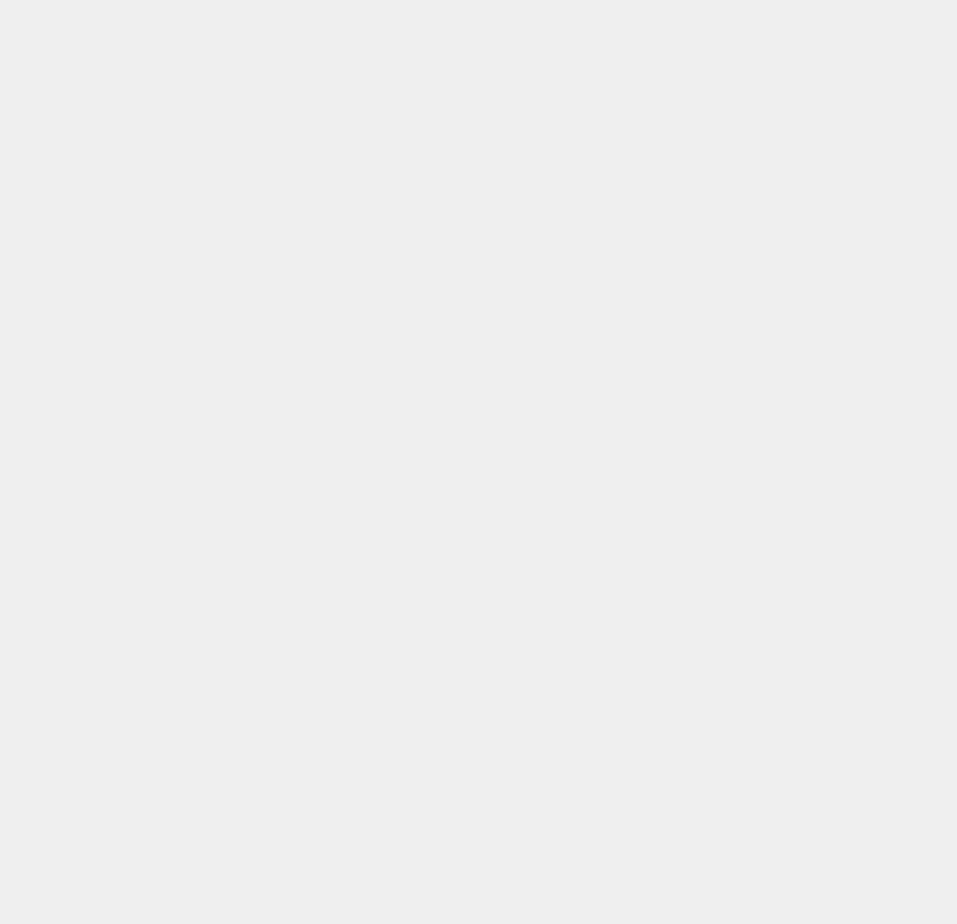
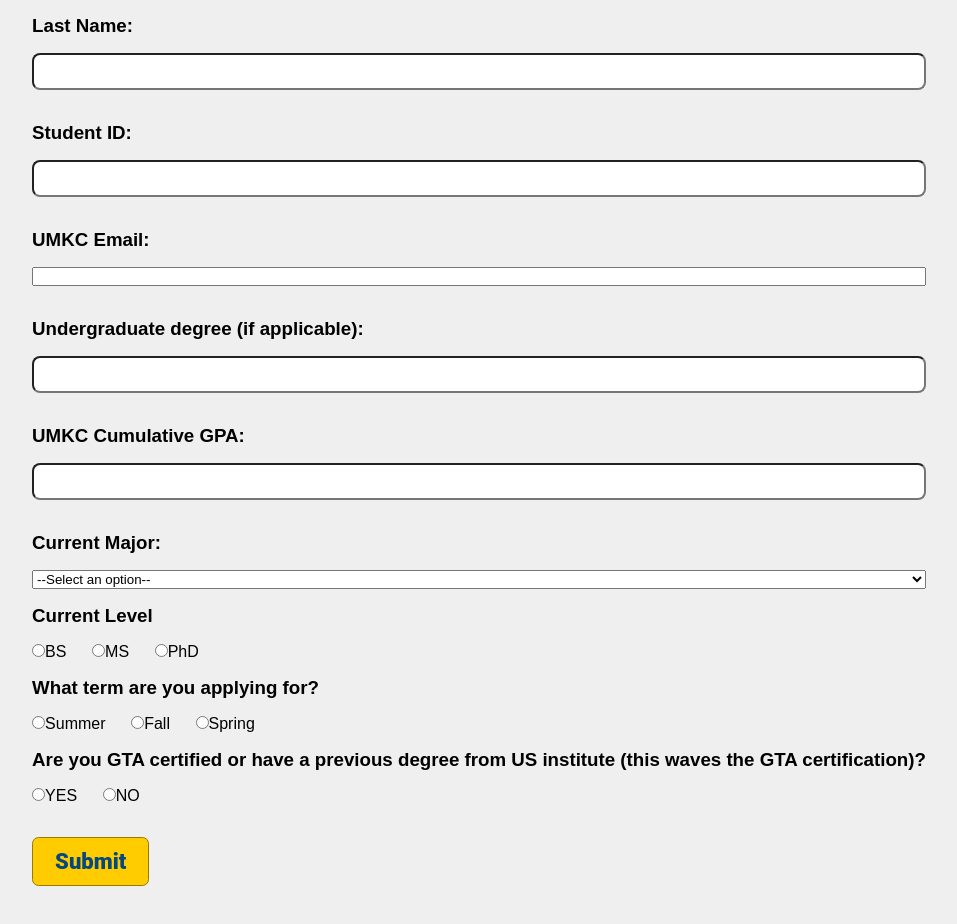
Before and after one commit to TheWonderingGecko/Grader-app, a React (Vite) app in the folder Frontend/: page / in a window 1280 px wide. Shown: the part 360-1284 px from the top of the page, without its empty margins (161-1118 px from the left). Before the commit the page ends 800 px from the top, so only its background shows below. Built offline with nearby package versions, Linux system fonts and the light colour scheme.

Commit message:
basics of application done

```diff
--- a/Frontend/src/CSS/applicationPage.css
+++ b/Frontend/src/CSS/applicationPage.css
@@ -1,3 +1,59 @@
+:root {
+  --umkc-light-blue: #0066cc;
+  --umkc-dark-blue: #04487f;
+  --umkc-yellow: #ffd52f;
+  --umkc-dark-yellow: #bd9e22;
+  --standard-umkc-font: 'Roboto', serif;
+}
+
+/* default button implementation */
+.btn {
+  --background-hue: 0;
+  --background-saturation: 0%;
+  --initial-background-lightness: 90%;
+  --background-lightness: var(--initial-background-lightness);
+  --border-lightness: calc(var(--initial-background-lightness) - 20%);
+
+  background-color: hsl(
+    var(--background-hue),
+    var(--background-saturation),
+    var(--background-lightness)
+  );
+  border: 1px solid
+    hsl(
+      var(--background-hue),
+      var(--background-saturation),
+      var(--border-lightness)
+    );
+  outline: none;
+  cursor: pointer;
+  padding: 0.5em 1em;
+  border-radius: 0.3em;
+}
+
+.btn:hover,
+.btn:focus {
+  --background-lightness: calc(var(--initial-background-lightness) - 10%);
+  box-shadow: 0 0 5px 0
+    hsl(
+      var(--background-hue),
+      var(--background-saturation),
+      var(--border-lightness)
+    );
+}
+
+.btn.btn-submit {
+  --background-hue: 48;
+  --background-saturation: 100%;
+  --initial-background-lightness: 50%;
+  color: var(--umkc-dark-blue);
+  height: fit-content;
+  width: fit-content;
+  bottom: 10px;
+  font-weight: 900;
+  right: 35px;
+}
+
 .applicationPage-content {
   display: flex;
   align-content: center;
@@ -7,14 +63,15 @@
 }
 
 .form-container {
-  background-color: red;
+  /* background-color: var(--umkc-light-blue); */
   align-self: flex-start;
   display: flex;
   align-content: center;
   justify-content: center;
-  width: 50vw;
-  border: solid 3px black;
-  border-radius: 5px;
+  width: fit-content;
+  /* border: solid 3px black;
+  border-radius: 5px; */
+  padding: 2rem;
 }
 
 .Title {
@@ -34,3 +91,21 @@
 
   cursor: pointer;
 }
+
+fieldset {
+  border: none;
+}
+
+form {
+  display: flex;
+  flex-direction: column;
+  row-gap: 2vh;
+}
+
+legend {
+  margin-bottom: 1rem;
+}
+
+form label {
+  margin-right: 2vw;
+}
--- a/Frontend/src/Components/Application_page_components/Application_content.jsx
+++ b/Frontend/src/Components/Application_page_components/Application_content.jsx
@@ -1,10 +1,194 @@
+import { useState } from 'react'
 import '../../CSS/applicationPage.css'
 
 const Application_content = () => {
+  const [firstName, setFirstName] = useState('')
+  const [lastName, setLastName] = useState('')
+  const [studentID, setStudentID] = useState('')
+  const [umkcEmail, setUMKCEmail] = useState('')
+  const [degree, setDegree] = useState('')
+  const [gpa, setGpa] = useState('')
+  const [major, setMajor] = useState('')
+  const [level, setLevel] = useState('')
+  const [term, setTerm] = useState('')
+  const [gta, setGta] = useState('')
+
   return (
     <div className="applicationPage-content">
       <div className="form-container">
-        <h2 className="Title">Application form</h2>
+        <form>
+          <h2 className="Title">Application form</h2>
+          <label>
+            <h3>First Name:</h3>
+          </label>
+          <input
+            type="text"
+            onChange={(e) => setFirstName(e.target.value)}
+            value={firstName}
+            // className={emptyFields.includes('title') ? 'error' : ''}
+            required
+          />
+
+          <label>
+            <h3>Last Name:</h3>
+          </label>
+          <input
+            type="text"
+            onChange={(e) => setLastName(e.target.value)}
+            value={lastName}
+            // className={emptyFields.includes('title') ? 'error' : ''}
+            required
+          />
+
+          <label>
+            <h3>Student ID:</h3>
+          </label>
+          <input
+            type="text"
+            onChange={(e) => setStudentID(e.target.value)}
+            value={studentID}
+            // className={emptyFields.includes('title') ? 'error' : ''}
+            required
+          />
+
+          <label>
+            <h3>UMKC Email:</h3>
+          </label>
+          <input
+            type="email"
+            onChange={(e) => setUMKCEmail(e.target.value)}
+            value={umkcEmail}
+            // className={emptyFields.includes('title') ? 'error' : ''}
+            required
+          />
+
+          <label>
+            <h3>Undergraduate degree (if applicable):</h3>
+          </label>
+          <input
+            type="text"
+            onChange={(e) => setDegree(e.target.value)}
+            value={degree}
+            // className={emptyFields.includes('title') ? 'error' : ''}
+            required
+          />
+
+          <label>
+            <h3>UMKC Cumulative GPA:</h3>
+          </label>
+          <input
+            type="text"
+            onChange={(e) => setGpa(e.target.value)}
+            value={gpa}
+            // className={emptyFields.includes('title') ? 'error' : ''}
+            required
+          />
+
+          <label htmlFor="major">
+            <h3>Current Major:</h3>
+          </label>
+          <select id="major" required>
+            <option value="">--Select an option--</option>
+            <option value="CS">CS</option>
+            <option value="ECE">ECE</option>
+            <option value="IT">IT</option>
+          </select>
+
+          <fieldset required>
+            <legend>
+              <h3>Current Level</h3>
+            </legend>
+            <label htmlFor="BS">
+              <input
+                type="radio"
+                id="BS"
+                name="Current_level"
+                value="BS"
+                required
+              />
+              BS
+            </label>
+
+            <label htmlFor="MS">
+              <input
+                type="radio"
+                id="MS"
+                name="Current_level"
+                value="MS"
+                required
+              />
+              MS
+            </label>
+
+            <label htmlFor="PHD">
+              <input
+                type="radio"
+                id="PHD"
+                name="Current_level"
+                value="PHD"
+                required
+              />
+              PhD
+            </label>
+          </fieldset>
+
+          <fieldset required>
+            <legend>
+              <h3>What term are you applying for?</h3>
+            </legend>
+            <label htmlFor="Summer">
+              <input
+                type="radio"
+                id="Summer"
+                name="Term"
+                value="Summer"
+                required
+              />
+              Summer
+            </label>
+
+            <label htmlFor="Fall">
+              <input type="radio" id="Fall" name="Term" value="Fall" required />
+              Fall
+            </label>
+
+            <label htmlFor="Spring">
+              <input
+                type="radio"
+                id="Spring"
+                name="Term"
+                value="Spring"
+                required
+              />
+              Spring
+            </label>
+          </fieldset>
+
+          <fieldset>
+            <legend>
+              <h3>
+                Are you GTA certified or have a previous degree from US
+                institute (this waves the GTA certification)?
+              </h3>
+            </legend>
+            <label htmlFor="YES">
+              <input
+                type="radio"
+                id="YES"
+                name="GTA_CERT"
+                value="YES"
+                required
+              />
+              YES
+            </label>
+
+            <label htmlFor="NO">
+              <input type="radio" id="NO" name="GTA_CERT" value="NO" required />
+              NO
+            </label>
+          </fieldset>
+          <button className="btn btn-submit"> Submit</button>
+        </form>
       </div>
     </div>
   )
```
